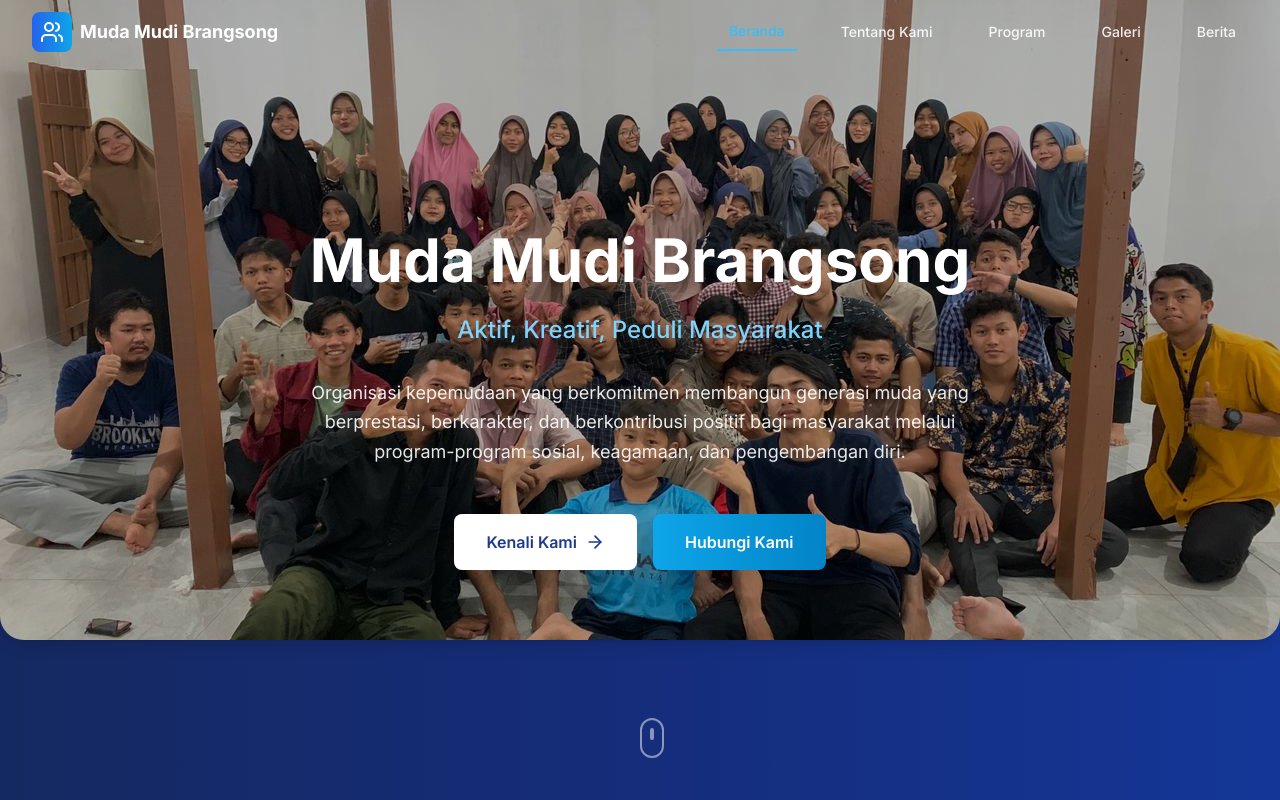
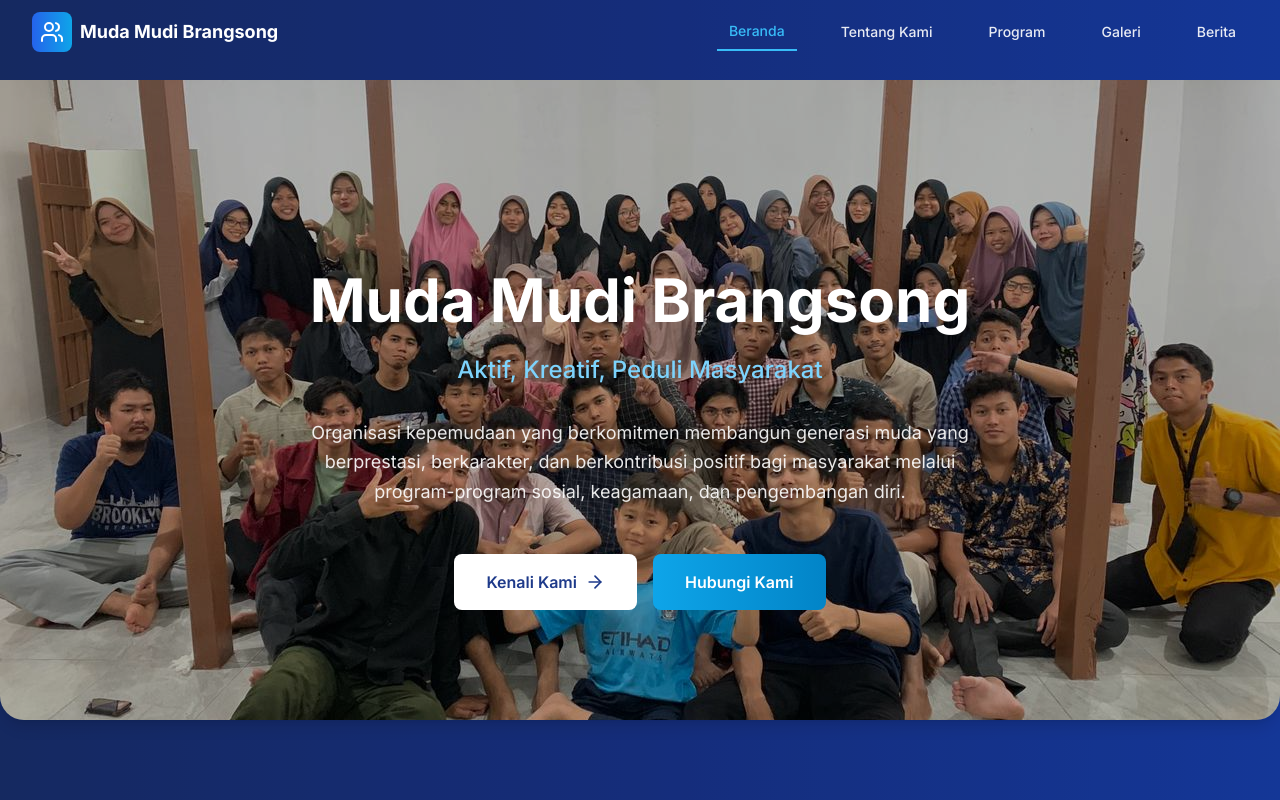
Before and after one commit to Afiyatna/website-cobra, a React (Vite) app: page / in a window 1280 px wide. Shown: the top 800 px of the page. Built offline with nearby package versions, Linux system fonts and the light colour scheme.

Commit message:
Adjust Home page layout by adding top padding to the hero section and modifying the image margin. Commented out the scroll indicator for potential future use.

```diff
--- a/src/pages/Home.tsx
+++ b/src/pages/Home.tsx
@@ -68,13 +68,13 @@ const Home = () => {
   return (
     <div className="animate-fade-in">
       {/* Hero Section */}
-      <section className="relative min-h-screen flex items-center justify-center overflow-hidden">
+      <section className="relative min-h-screen flex items-center justify-center overflow-hidden pt-20">
         <div className="absolute inset-0 bg-gradient-to-r from-primary-900 via-primary-800 to-primary-700">
           <div className="absolute inset-0 bg-black/30"></div>
           <img
             src={imgHome}
             alt="Home Visual"
-            className="w-full h-[40vh] sm:h-[60vh] md:h-[80vh] object-cover object-center rounded-b-3xl shadow-lg transition-all duration-500"
+            className="w-full h-[40vh] sm:h-[60vh] md:h-[80vh] object-cover object-center rounded-b-3xl shadow-lg transition-all duration-500 mt-20"
             style={{ aspectRatio: '16/9' }}
           />
         </div>
@@ -112,11 +112,11 @@ const Home = () => {
         </div>
 
         {/* Scroll indicator */}
-        <div className="absolute bottom-8 left-1/2 transform -translate-x-1/2 animate-bounce">
+        {/* <div className="absolute bottom-8 left-1/2 transform -translate-x-1/2 animate-bounce">
           <div className="w-6 h-10 border-2 border-white/50 rounded-full flex justify-center">
             <div className="w-1 h-3 bg-white/50 rounded-full mt-2 animate-pulse"></div>
           </div>
-        </div>
+        </div> */}
       </section>
 
       {/* Stats Section */}
```
